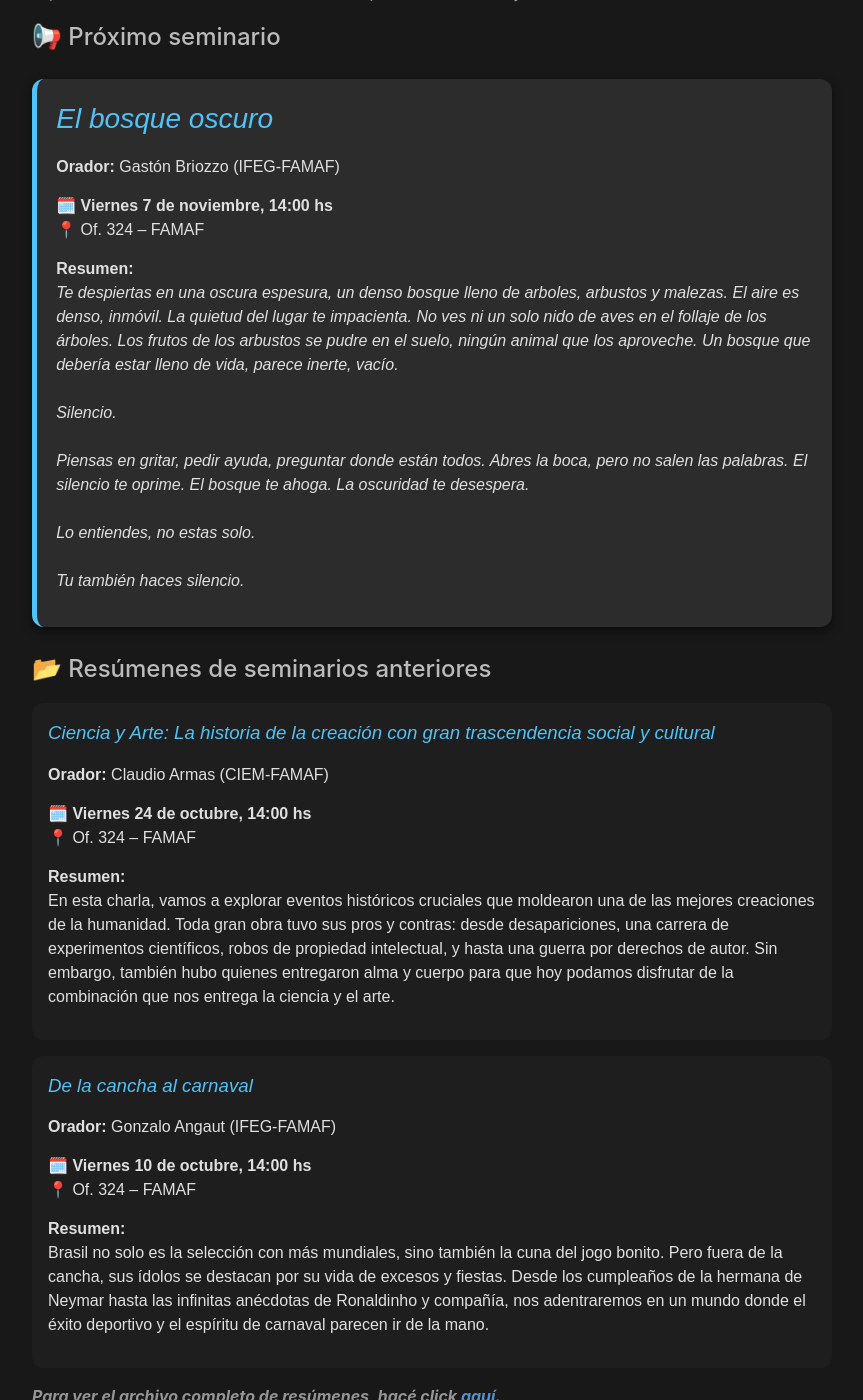
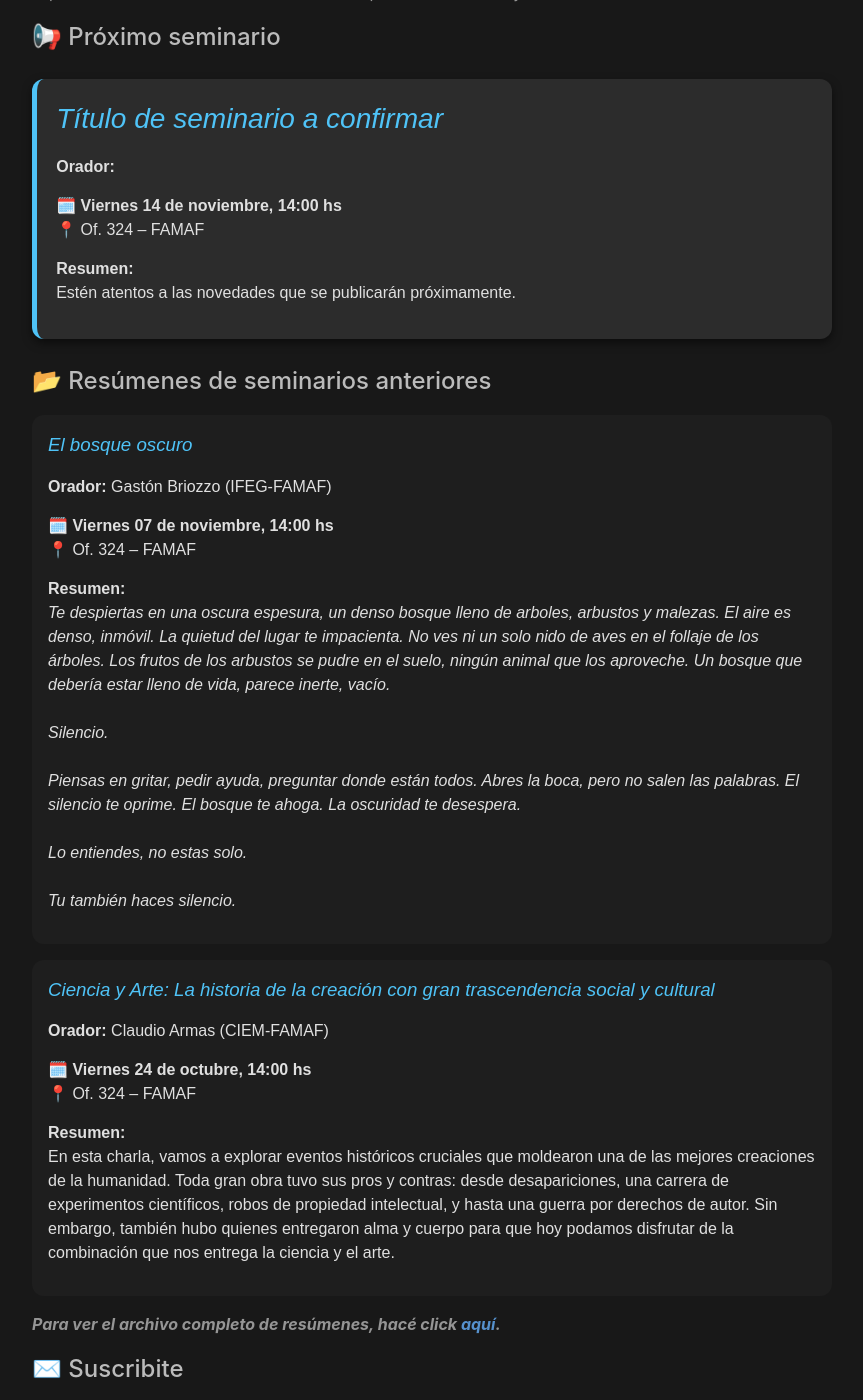
Before and after one commit to nicolasvazquez95/seminarios324, a Jekyll site: the page built from index.md, in a window 1280 px wide and 1400 px high, scrolled down 588 px. Shown: the whole window, without its empty margins (208-1071 px from the left). Built offline with Jekyll 4.4.1, drawn with Linux system fonts in a browser that asks for light colours; some of the changed text lies outside the part shown.

Commit message:
Add "El bosque oscuro" seminar details and associated media

```diff
--- a/index.md
+++ b/index.md
@@ -21,22 +21,12 @@ Aquí vas a encontrar la información sobre el próximo seminario y un archivo d
 </div> -->
 
 <div style="background:#2c2c2c; border-left:5px solid #4fc3f7; border-radius:12px; padding:1.2em; margin:1.5em 0; color:#e0e0e0; font-family: sans-serif; box-shadow: 0 4px 10px rgba(0,0,0,0.5);">
-  <h3><em style="color:#4fc3f7; font-size:1.5em;">El bosque oscuro</em></h3>
-  <p><strong>Orador:</strong> Gastón Briozzo (IFEG-FAMAF)</p>
-  <p>🗓️ <strong>Viernes 7 de noviembre, 14:00 hs</strong><br>
+  <h3><em style="color:#4fc3f7; font-size:1.5em;">Título de seminario a confirmar</em></h3>
+  <p><strong>Orador:</strong> </p>
+  <p>🗓️ <strong>Viernes 14 de noviembre, 14:00 hs</strong><br>
      📍 Of. 324 – FAMAF</p>
   <p><strong>Resumen:</strong><br>
-  <em>
-     Te despiertas en una oscura espesura, un denso bosque lleno de arboles, arbustos y malezas. El aire es denso, inmóvil. La quietud del lugar te impacienta. No ves ni un solo nido de aves en el follaje de los árboles. Los frutos de los arbustos se pudre en el suelo, ningún animal que los aproveche. Un bosque que debería estar lleno de vida, parece inerte, vacío.
-      <br><br>
-      Silencio.
-      <br><br>
-      Piensas en gritar, pedir ayuda, preguntar donde están todos. Abres la boca, pero no salen las palabras. El silencio te oprime. El bosque te ahoga. La oscuridad te desespera.
-      <br><br>
-      Lo entiendes, no estas solo.
-      <br><br>
-      Tu también haces silencio.
-  </em>
+      Estén atentos a las novedades que se publicarán próximamente.
   </p>
 </div>
 
@@ -63,6 +53,33 @@ Aquí vas a encontrar la información sobre el próximo seminario y un archivo d
 <div style="background:#1e1e1e; border-radius:12px; padding:1em; margin:1em 0; color:#e0e0e0; font-family: sans-serif;">
   <h3 style="margin-top:0;">
     <a class="seminario-link"
+       href="{{ '/2025/11/07/El-bosque-oscuro/' | relative_url }}">
+      El bosque oscuro
+    </a>
+  </h3>
+
+  <p><strong>Orador:</strong> Gastón Briozzo (IFEG-FAMAF)</p>
+  <p>🗓️ <strong>Viernes 07 de noviembre, 14:00 hs</strong><br>
+     📍 Of. 324 – FAMAF</p>
+  <p><strong>Resumen:</strong><br>
+     <em>
+     Te despiertas en una oscura espesura, un denso bosque lleno de arboles, arbustos y malezas. El aire es denso, inmóvil. La quietud del lugar te impacienta. No ves ni un solo nido de aves en el follaje de los árboles. Los frutos de los arbustos se pudre en el suelo, ningún animal que los aproveche. Un bosque que debería estar lleno de vida, parece inerte, vacío.
+      <br><br>
+      Silencio.
+      <br><br>
+      Piensas en gritar, pedir ayuda, preguntar donde están todos. Abres la boca, pero no salen las palabras. El silencio te oprime. El bosque te ahoga. La oscuridad te desespera.
+      <br><br>
+      Lo entiendes, no estas solo.
+      <br><br>
+      Tu también haces silencio.
+  </em>
+  </p>
+</div>
+
+
+<div style="background:#1e1e1e; border-radius:12px; padding:1em; margin:1em 0; color:#e0e0e0; font-family: sans-serif;">
+  <h3 style="margin-top:0;">
+    <a class="seminario-link"
        href="{{ '/2025/10/24/ciencia-y-arte/' | relative_url }}">
       Ciencia y Arte: La historia de la creación con gran trascendencia social y cultural
     </a>
@@ -73,22 +90,6 @@ Aquí vas a encontrar la información sobre el próximo seminario y un archivo d
      📍 Of. 324 – FAMAF</p>
   <p><strong>Resumen:</strong><br>
     En esta charla, vamos a explorar eventos históricos cruciales que moldearon una de las mejores creaciones de la humanidad. Toda gran obra tuvo sus pros y contras: desde desapariciones, una carrera de experimentos científicos, robos de propiedad intelectual, y hasta una guerra por derechos de autor. Sin embargo, también hubo quienes entregaron alma y cuerpo para que hoy podamos disfrutar de la combinación que nos entrega la ciencia y el arte.
-  </p>
-</div>
-
-<div style="background:#1e1e1e; border-radius:12px; padding:1em; margin:1em 0; color:#e0e0e0; font-family: sans-serif;">
-  <h3 style="margin-top:0;">
-    <a class="seminario-link"
-       href="{{ '/2025/10/18/De-la-cancha-al-carnaval/' | relative_url }}">
-      De la cancha al carnaval
-    </a>
-  </h3>
-
-  <p><strong>Orador:</strong> Gonzalo Angaut (IFEG-FAMAF)</p>
-  <p>🗓️ <strong>Viernes 10 de octubre, 14:00 hs</strong><br>
-     📍 Of. 324 – FAMAF</p>
-  <p><strong>Resumen:</strong><br>
-    Brasil no solo es la selección con más mundiales, sino también la cuna del jogo bonito. Pero fuera de la cancha, sus ídolos se destacan por su vida de excesos y fiestas. Desde los cumpleaños de la hermana de Neymar hasta las infinitas anécdotas de Ronaldinho y compañía, nos adentraremos en un mundo donde el éxito deportivo y el espíritu de carnaval parecen ir de la mano.
   </p>
 </div>
 
```
Also changed, not shown: _posts/2025-11-07-El-bosque-oscuro.md (added, +31 -0 lines), archivo.md (+26 -0 lines), assets/posts/front/bosque_oscuro.png (added), assets/posts/photos/2025-11-07.png (added).
